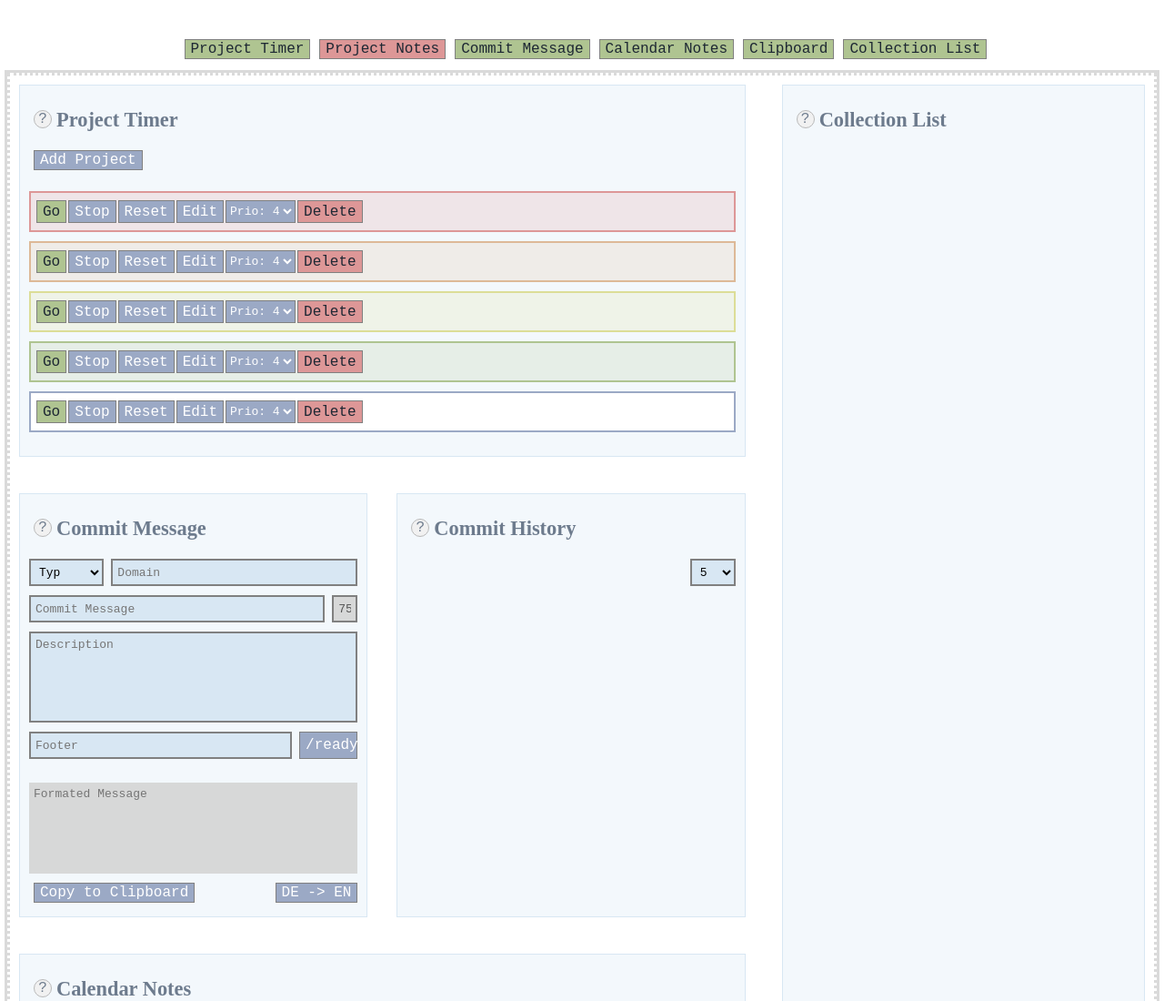
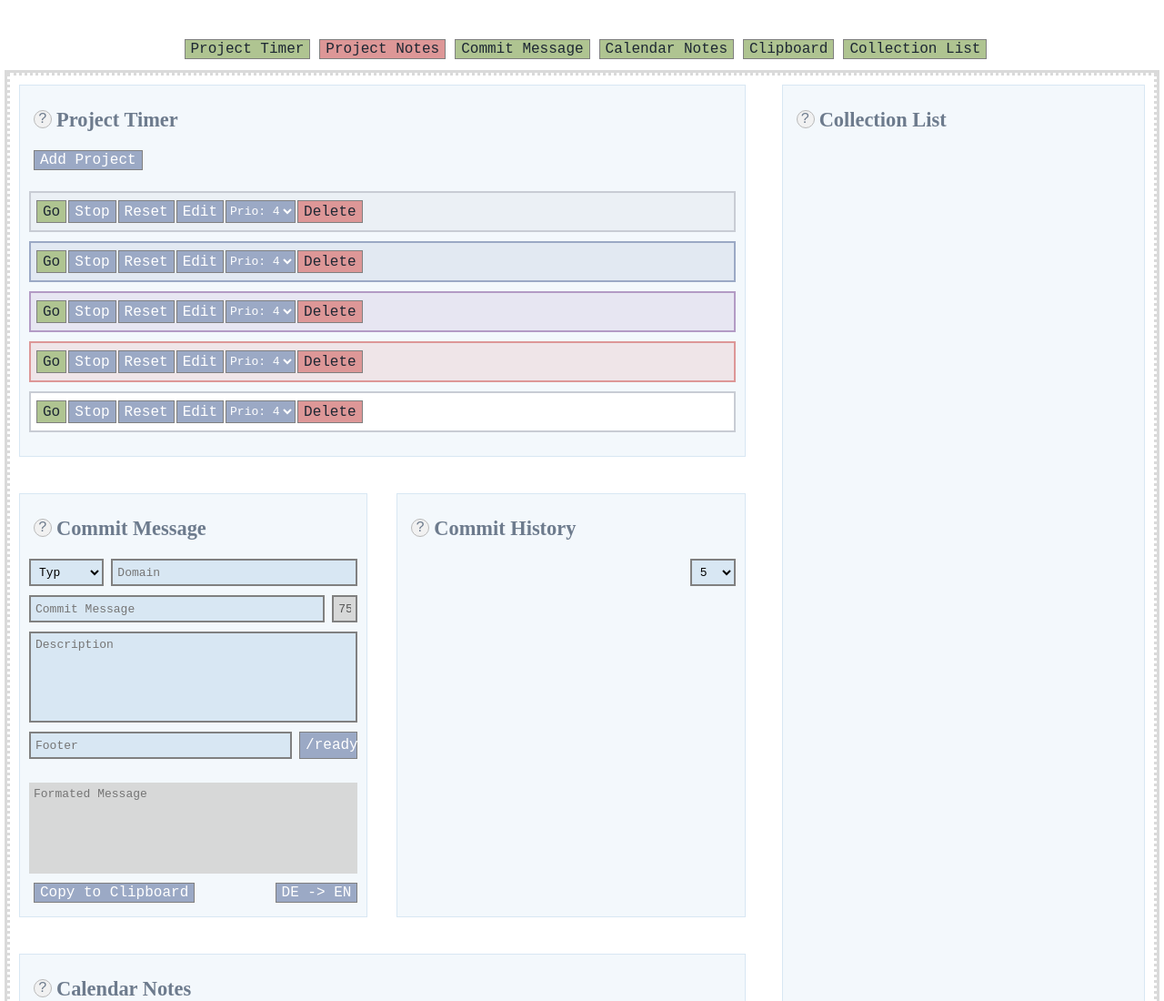
Before and after one commit to Nora404/quickTools, a plain HTML site: page oneFileTools.html in a window 1280 px wide. Shown: the top 1100 px of the page at 91% size. Drawn offline with Linux system fonts and the light colour scheme.

Commit message:
change prio color

```diff
--- a/oneFileTools.html
+++ b/oneFileTools.html
@@ -208,33 +208,27 @@
 				margin: 3px 1px 3px 1px;
 				height: 25px;
 			}
-			.prio1{
+			.prio4{
 				border: 2px solid rgb(221, 151, 151);
 				background-color: rgba(221, 151, 151, 0.2);
 				margin-bottom: 10px;
 				padding: 5px;
 			}
-			.prio2{
-				border: 2px solid rgb(221, 185, 151);
-				background-color: rgb(221, 185, 151, 0.2);
+			.prio3{
+				border: 2px solid rgb(179, 155, 197);
+				background-color: rgba(179, 155, 197, 0.2);
 				margin-bottom: 10px;
 				padding: 5px;
 			}
-			.prio3{
-				border: 2px solid rgb(220, 221, 151);
-				background-color: rgb(220, 221, 151, 0.2);
+			.prio2{
+				border: 2px solid rgb(155, 169, 197);
+				background-color: rgb(155, 169, 197, 0.2);
 				margin-bottom: 10px;
 				padding: 5px;
 			}
-			.prio4{
-				border: 2px solid rgb(175, 196, 145);
-				background-color: rgb(175, 196, 145, 0.2);
-				margin-bottom: 10px;
-				padding: 5px;
-			}
-			.prio5{
-				border: 2px solid rgb(155, 169, 197);
-				background-color: rgb(155, 169, 197, 0.2);
+			.prio1{
+				border: 2px solid rgb(200, 204, 212);
+				background-color: rgb(200, 204, 212, 0.2);
 				margin-bottom: 10px;
 				padding: 5px;
 			}
@@ -469,7 +463,7 @@
 							</select>
 							<button class="redBtn timerBtn">Delete</button>
 							</div>
-							<div class="timerEntry prio5 pulsing-border">
+							<div class="timerEntry prio1 pulsing-border">
 								<button class="greenBtn timerBtn">Go</button>
 								<button class="timerBtn">Stop</button>
 								<button class="timerBtn">Reset</button>
```
